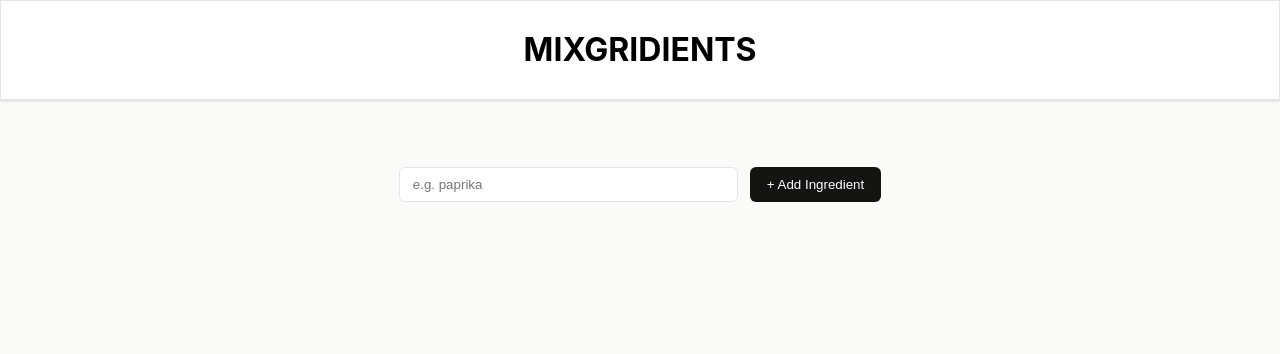
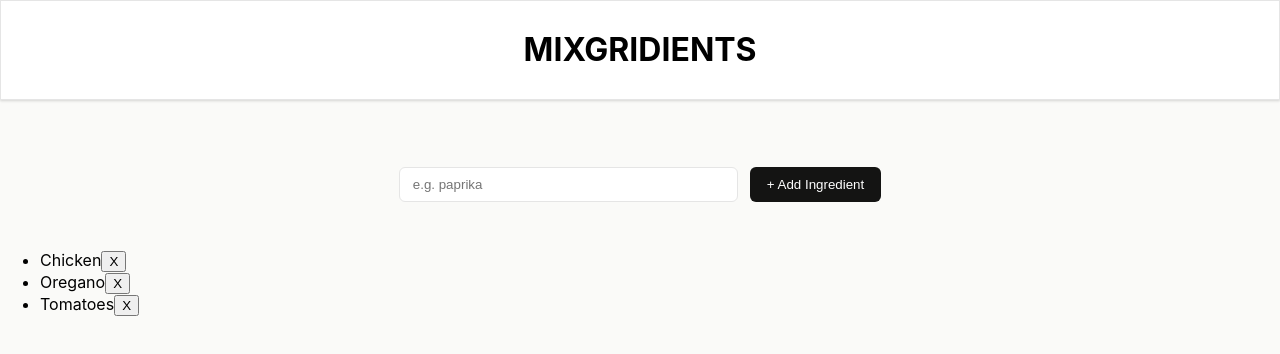
Before and after one commit to YSHCNY/RepoOfNonesense, a React app: page / in a window 1280 px wide. Shown: the top 354 px of the page. Built offline with nearby package versions, Linux system fonts and the light colour scheme; the HTML template or start-up script is replaced by a standard one.

Commit message:
some changes

```diff
--- a/src/components/DyanamicPage/bodyDiv.jsx
+++ b/src/components/DyanamicPage/bodyDiv.jsx
@@ -1,10 +1,20 @@
 export default function BodyDiv() {
+       const ingredients = ["Chicken", "Oregano", "Tomatoes"]
     return <>
 
-            <div className="BodyDiv">
+            <form className="BodyDiv">
                 <input type="text" className="BodyDivInput" placeholder="e.g. paprika" />
                 <button className="BodyDivButton">+ Add Ingredient</button>
-            </div>
+            </form>
+
+            <ul>
+    {ingredients.map((ingredient, index)=>(
+                <li key={index} className="BodyDivListItem">
+                    <span className="BodyDivListItemText">{ingredient}</span>
+                    <button className="BodyDivListItemButton">X</button>
+                </li>
+    ))}
+            </ul>
 
     </>
 }
```
